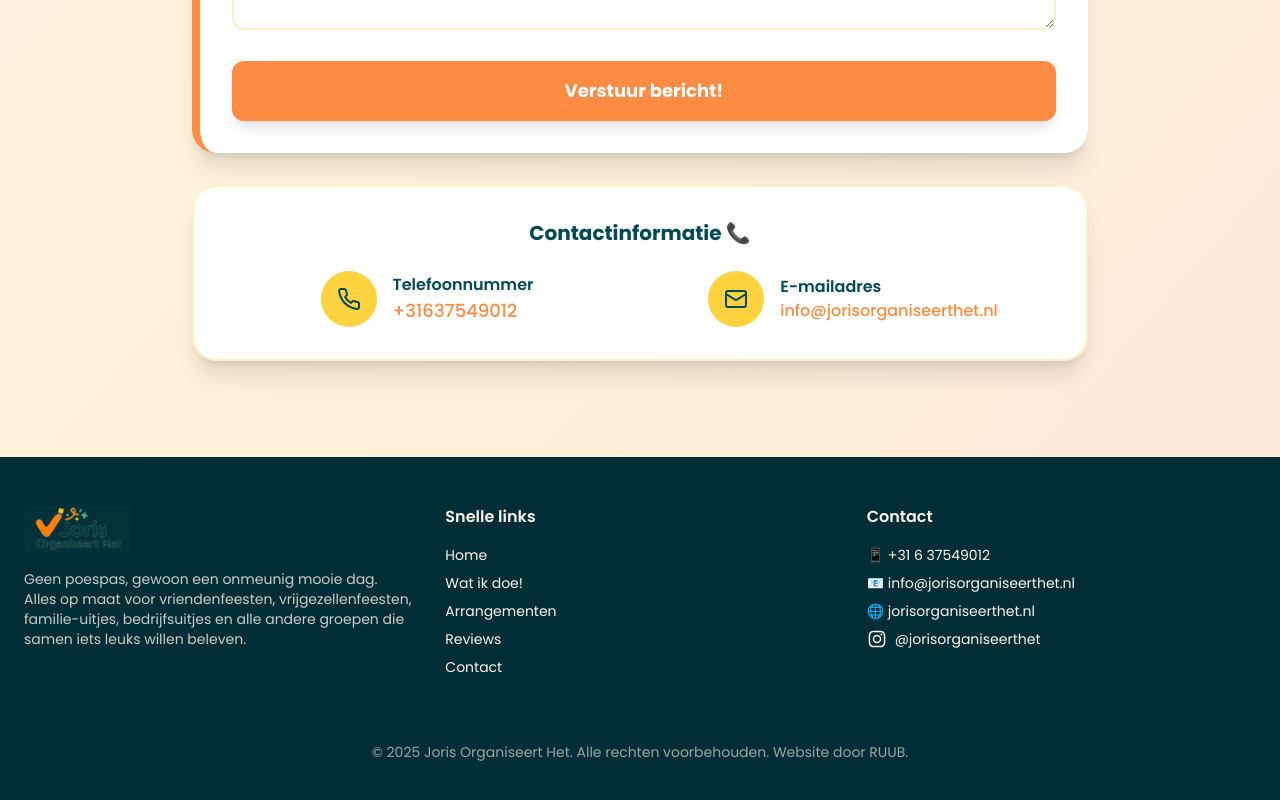
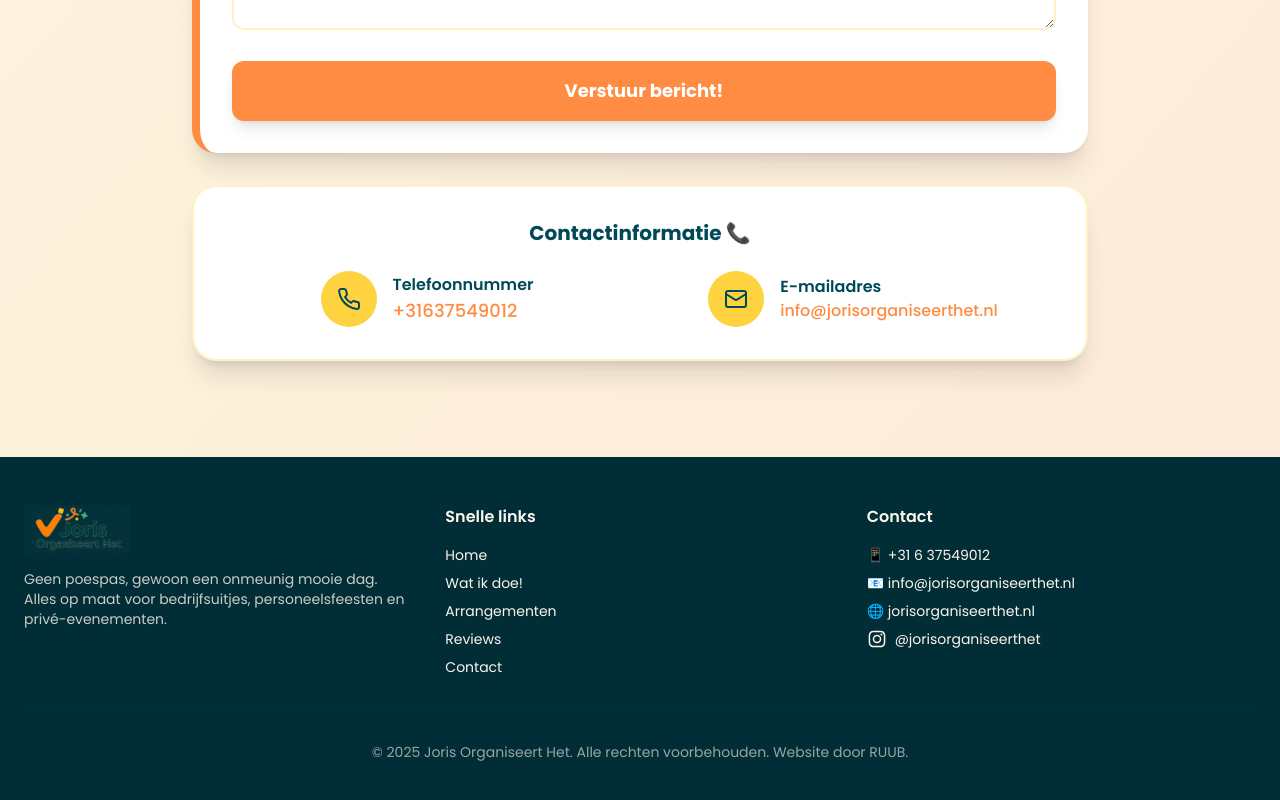
Before and after one commit to Rubenkl/jorisorganiseerthet-website, a React (Vite) app: page / in a window 1280 px wide. Shown: the part 5053-5853 px from the top of the page. Built offline with nearby package versions, Linux system fonts and the light colour scheme.

Commit message:
Preceding changes

```diff
--- a/src/components/FooterSection.tsx
+++ b/src/components/FooterSection.tsx
@@ -12,7 +12,7 @@ const FooterSection = () => {
           <div>
             <img src={logoSrc} alt="Joris Organiseert Het" className="h-12 mb-4" />
             <p className="text-sm opacity-80">
-              Geen poespas, gewoon een onmeunig mooie dag. Alles op maat voor vriendenfeesten, vrijgezellenfeesten, familie-uitjes, bedrijfsuitjes en alle andere groepen die samen iets leuks willen beleven.
+              Geen poespas, gewoon een onmeunig mooie dag. Alles op maat voor bedrijfsuitjes, personeelsfeesten en privé-evenementen.
             </p>
           </div>
 
```
